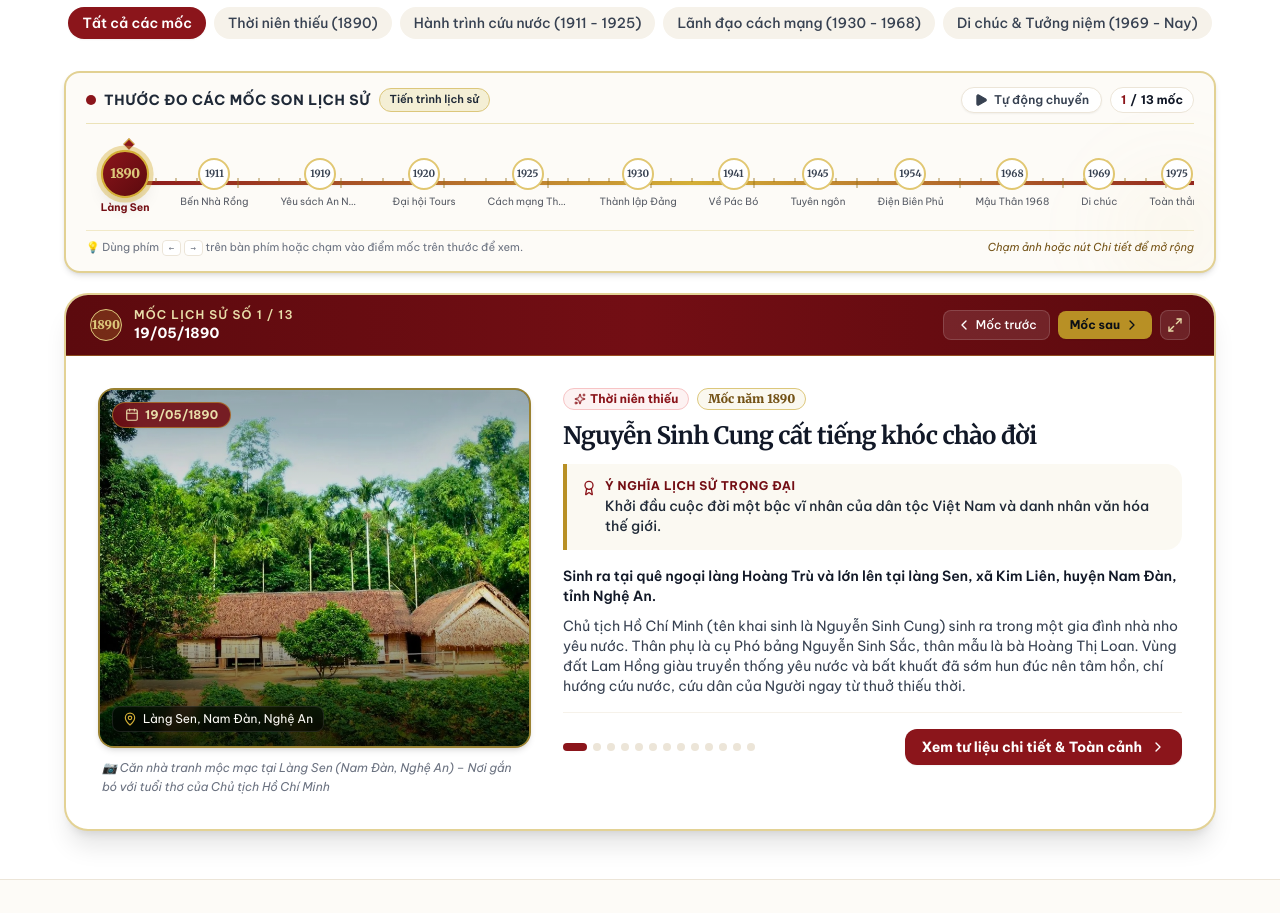
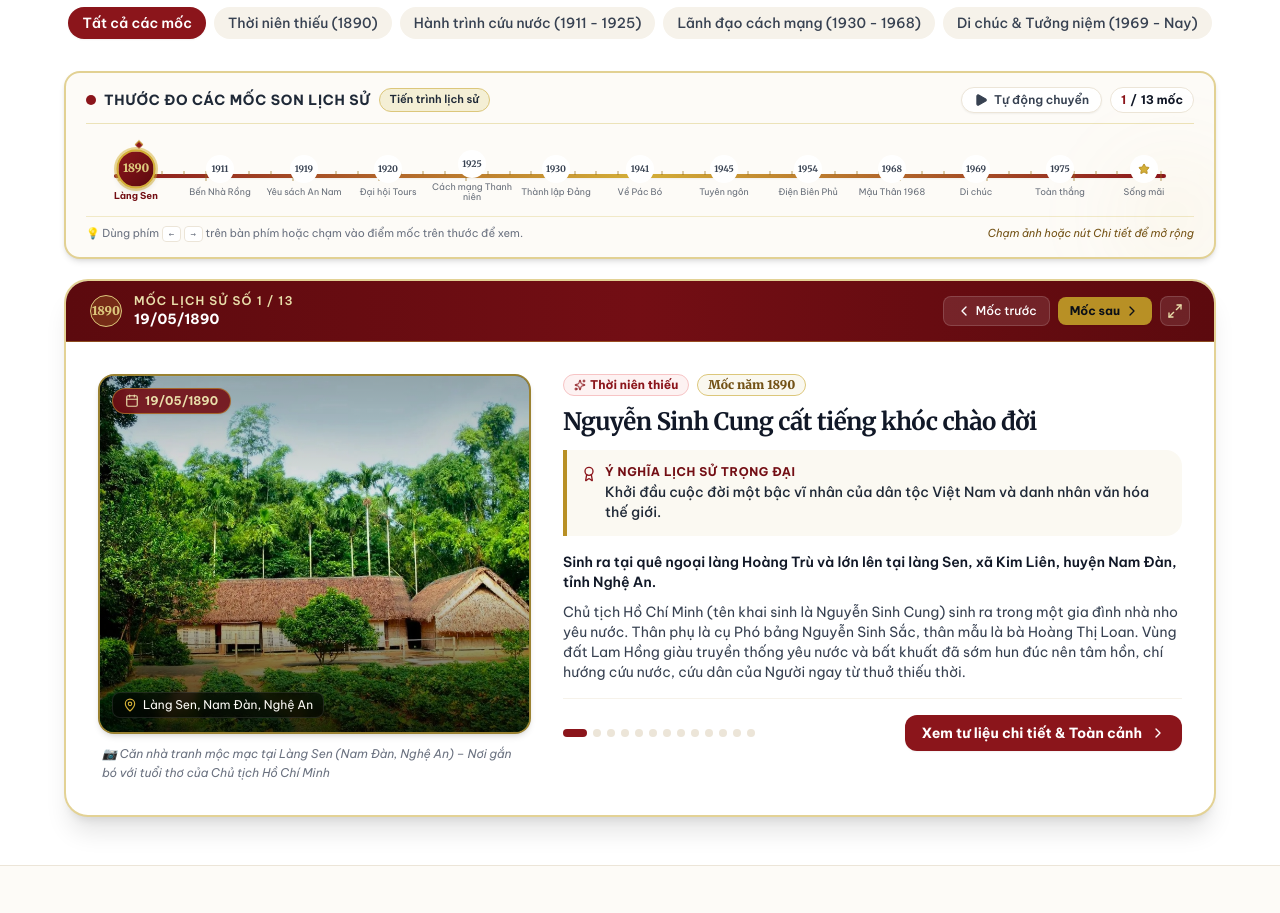
Before and after one commit to nguyenphianh-IT/KHONGGIANVANHOAHCMNTT, a React (Vite) app: page / in a window 1280 px wide. Shown: the part 2340-3253 px from the top of the page. Built offline with nearby package versions, Linux system fonts and the light colour scheme; no server answers; the database is empty; the HTML template or start-up script is replaced by a standard one.

Commit message:
fix(timeline): fit all 13 milestones evenly without overflow or text truncation

```diff
--- a/src/components/HorizontalTimelineRail.tsx
+++ b/src/components/HorizontalTimelineRail.tsx
@@ -173,30 +173,30 @@ export const HorizontalTimelineRail: React.FC<HorizontalTimelineRailProps> = ({
           </div>
         </div>
 
-        {/* The Horizontal Rail Container (Scrollable on mobile, auto-centered) */}
+        {/* The Horizontal Rail Container (Auto-fitted on desktop, smoothly scrollable on mobile) */}
         <div
           ref={railContainerRef}
-          className="relative overflow-x-auto no-scrollbar py-1 px-1 sm:px-4 select-none"
+          className="relative overflow-x-auto no-scrollbar py-1 px-1 sm:px-2 select-none"
           tabIndex={0}
           aria-label="Thước đo thời gian các mốc son lịch sử"
         >
-          {/* Main Horizontal Track Line */}
-          <div className="relative min-w-[960px] sm:min-w-[1080px] md:min-w-[1180px] flex items-center justify-between py-2.5 sm:py-3">
+          {/* Main Horizontal Track Line - Fits 100% on desktop/tablet, compact min-w on mobile */}
+          <div className="relative w-full min-w-[700px] md:min-w-0 flex items-center justify-between py-2 sm:py-2.5">
             {/* The continuous golden-red track running behind the nodes */}
             <div
-              className="absolute left-6 right-6 top-1/2 -translate-y-1/2 h-1 bg-gradient-to-r from-heritage-red-700 via-heritage-gold-400 to-heritage-red-700 rounded-full shadow-sm z-0"
+              className="absolute left-3 right-3 sm:left-5 sm:right-5 top-1/2 -translate-y-1/2 h-1 bg-gradient-to-r from-heritage-red-700 via-heritage-gold-400 to-heritage-red-700 rounded-full shadow-sm z-0"
             />
 
             {/* Subtle Ruler Calibrations (Small tick marks along the rail) */}
             <div
               aria-hidden="true"
-              className="absolute left-8 right-8 top-1/2 -translate-y-1/2 flex justify-between pointer-events-none z-0 opacity-40"
+              className="absolute left-4 right-4 sm:left-6 sm:right-6 top-1/2 -translate-y-1/2 flex justify-between pointer-events-none z-0 opacity-35"
             >
-              {Array.from({ length: 55 }).map((_, i) => (
+              {Array.from({ length: 49 }).map((_, i) => (
                 <span
                   key={i}
                   className={`w-0.5 bg-heritage-gold-600 ${
-                    i % 5 === 0 ? 'h-2.5' : 'h-1'
+                    i % 4 === 0 ? 'h-2.5' : 'h-1'
                   }`}
                 />
               ))}
@@ -212,12 +212,13 @@ export const HorizontalTimelineRail: React.FC<HorizontalTimelineRailProps> = ({
               return (
                 <div
                   key={event.year || `rail-node-${idx}`}
-                  className="relative flex flex-col items-center z-10"
+                  className="relative flex flex-col items-center z-10 flex-shrink-0"
+                  style={{ width: `${100 / events.length}%` }}
                 >
                   {/* Active Downward Arrow Pointer Indicator */}
                   {isActive && (
-                    <div className="absolute -top-2.5 left-1/2 -translate-x-1/2 text-heritage-red-700 animate-bounce">
-                      <div className="w-2 h-2 bg-heritage-red-700 rotate-45 border-t border-l border-heritage-gold-400 shadow-sm" />
+                    <div className="absolute -top-2 left-1/2 -translate-x-1/2 text-heritage-red-700 animate-bounce">
+                      <div className="w-1.5 h-1.5 bg-heritage-red-700 rotate-45 border-t border-l border-heritage-gold-400 shadow-xs" />
                     </div>
                   )}
 
@@ -230,10 +231,10 @@ export const HorizontalTimelineRail: React.FC<HorizontalTimelineRailProps> = ({
                     }}
                     className={`group relative flex items-center justify-center rounded-full transition-all duration-300 focus:outline-none focus:ring-2 focus:ring-offset-2 focus:ring-heritage-red-700 ${
                       isActive
-                        ? 'w-10 h-10 sm:w-11 sm:h-11 bg-gradient-to-br from-heritage-red-700 to-heritage-red-900 text-heritage-gold-300 border-2 border-heritage-gold-400 shadow-lg scale-110 sm:scale-115 ring-4 ring-heritage-gold-400/40'
+                        ? 'w-8 h-8 sm:w-9 sm:h-9 bg-gradient-to-br from-heritage-red-700 to-heritage-red-900 text-heritage-gold-300 border-2 border-heritage-gold-400 shadow-md scale-110 ring-2 ring-heritage-gold-400/50'
                         : isPast
-                        ? 'w-7 h-7 sm:w-8 sm:h-8 bg-heritage-red-50 text-heritage-red-800 border-2 border-heritage-red-300 hover:border-heritage-gold-500 hover:scale-105'
-                        : 'w-7 h-7 sm:w-8 sm:h-8 bg-white text-heritage-ink-700 border-2 border-heritage-gold-400/70 hover:border-heritage-red-700 hover:scale-105 shadow-xs'
+                        ? 'w-6 h-6 sm:w-7 sm:h-7 bg-heritage-red-50 text-heritage-red-800 border-1.5 border-heritage-red-300 hover:border-heritage-gold-500 hover:scale-105'
+                        : 'w-6 h-6 sm:w-7 sm:h-7 bg-white text-heritage-ink-700 border-1.5 border-heritage-gold-400/70 hover:border-heritage-red-700 hover:scale-105 shadow-xs'
                     }`}
                     title={`${event.exactDate || event.year}: ${event.title}`}
                     aria-current={isActive ? 'step' : undefined}
@@ -241,15 +242,15 @@ export const HorizontalTimelineRail: React.FC<HorizontalTimelineRailProps> = ({
                     {isMemorial ? (
                       <Star
                         className={`${
-                          isActive ? 'w-4 h-4 text-heritage-gold-300 fill-heritage-gold-400 drop-shadow' : 'w-3.5 h-3.5 text-heritage-gold-500 fill-heritage-gold-400'
+                          isActive ? 'w-3.5 h-3.5 text-heritage-gold-300 fill-heritage-gold-400 drop-shadow' : 'w-3 h-3 text-heritage-gold-500 fill-heritage-gold-400'
                         }`}
                       />
                     ) : (
                       <span
                         className={`font-serif font-black ${
                           isActive
-                            ? 'text-[11px] sm:text-xs tracking-tight'
-                            : 'text-[9px] sm:text-[10px] font-semibold'
+                            ? 'text-[9.5px] sm:text-[10.5px] tracking-tight'
+                            : 'text-[8px] sm:text-[9px] font-semibold'
                         }`}
                       >
                         {nodeLabel}
@@ -257,15 +258,15 @@ export const HorizontalTimelineRail: React.FC<HorizontalTimelineRailProps> = ({
                     )}
                   </button>
 
-                  {/* Milestone Micro-Label below the button */}
+                  {/* Milestone Micro-Label below the button - 2 lines, no truncation */}
                   <div
-                    className={`mt-1 sm:mt-1.5 text-center transition-all duration-200 pointer-events-none max-w-[80px] ${
+                    className={`mt-1 text-center transition-all duration-200 pointer-events-none px-0.5 max-w-[62px] sm:max-w-[74px] md:max-w-[84px] ${
                       isActive
                         ? 'opacity-100 font-bold text-heritage-red-800 scale-105'
-                        : 'opacity-70 text-heritage-ink-600'
+                        : 'opacity-75 text-heritage-ink-700'
                     }`}
                   >
-                    <span className="block text-[9px] sm:text-[10px] leading-tight truncate">
+                    <span className="block text-[7.5px] sm:text-[8.5px] md:text-[9px] leading-[1.12] text-center break-words hyphens-auto">
                       {getMilestoneShortLabel(event)}
                     </span>
                   </div>
--- a/src/index.css
+++ b/src/index.css
@@ -44,6 +44,20 @@
   background: #8B151B;
 }
 
+/* Utilities to hide scrollbars where intended */
+.no-scrollbar::-webkit-scrollbar,
+.scrollbar-none::-webkit-scrollbar {
+  display: none !important;
+  width: 0 !important;
+  height: 0 !important;
+}
+
+.no-scrollbar,
+.scrollbar-none {
+  -ms-overflow-style: none !important;
+  scrollbar-width: none !important;
+}
+
 /* Watermark & subtle motifs */
 .bg-lotus-pattern {
   background-image: radial-gradient(rgba(139, 21, 27, 0.04) 1px, transparent 0);
```
